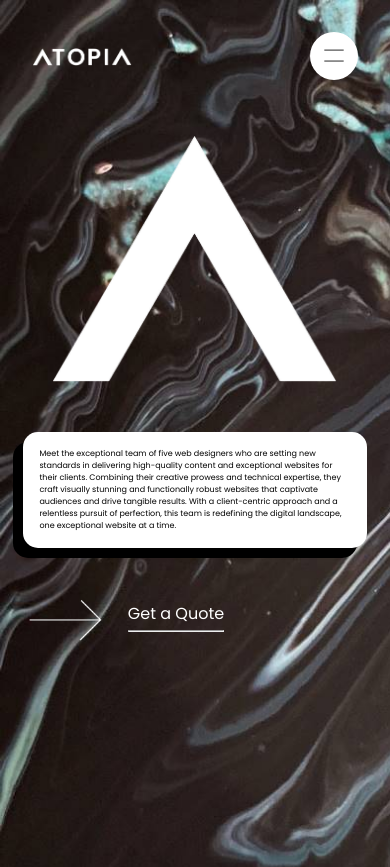
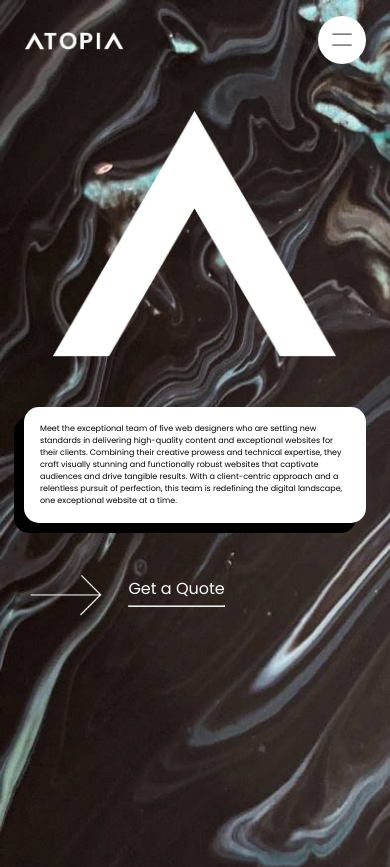
Before and after one commit to ATOPIATEAM/ATOPIA, a plain HTML site: page index.html in a window 390 px wide. Shown: the top 867 px of the page. Drawn offline with Linux system fonts and the light colour scheme.

Commit message:
Update style.css

```diff
--- a/style.css
+++ b/style.css
@@ -45,17 +45,14 @@ header{
 .sr-only{
     display: none;
 }
-.nav-hr{
 
-    margin-bottom: 7vh;
-}
 
 @media(max-width: 40em){
                          /* NAVBAR */
     .logo{
         position: absolute;
-        top: 3rem;
-        left: 2rem;
+        top: 2rem;
+        left: 1.5rem;
 
     }
    .primary-navigation{
@@ -88,8 +85,8 @@ header{
 
     width: 3rem;
     aspect-ratio: 1;
-    top: 2rem;
-    right: 2rem;
+    top: 1rem;
+    right: 1.5rem;
 
     display: block;
     border: 0;
@@ -123,7 +120,6 @@ header{
 .A-container{
     display: flex;
     width: fit-content;
-    /* margin: 5vh auto 0 auto; */
     margin: 0 auto;
 
 }
@@ -176,12 +172,13 @@ div.about-the-team{
 
 @media(max-width: 40em){
     .background-img {
-        padding: 6%;
+
+        padding: 1.5rem;
     }
 
     .homepage{
         flex-direction: column;
-        margin-top: 13vh;
+        margin-top: 10vh;
 
 
     }
```
